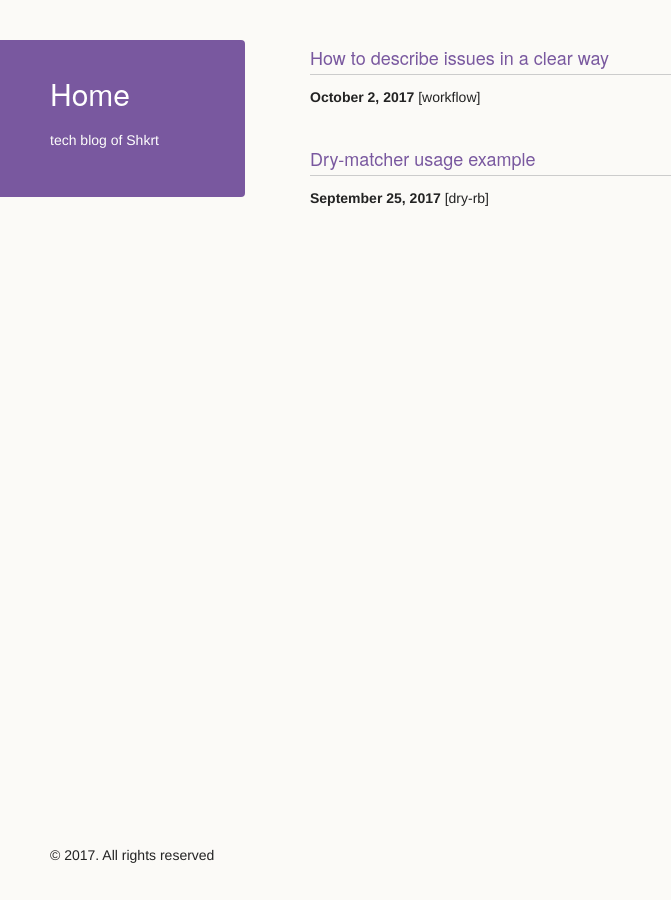
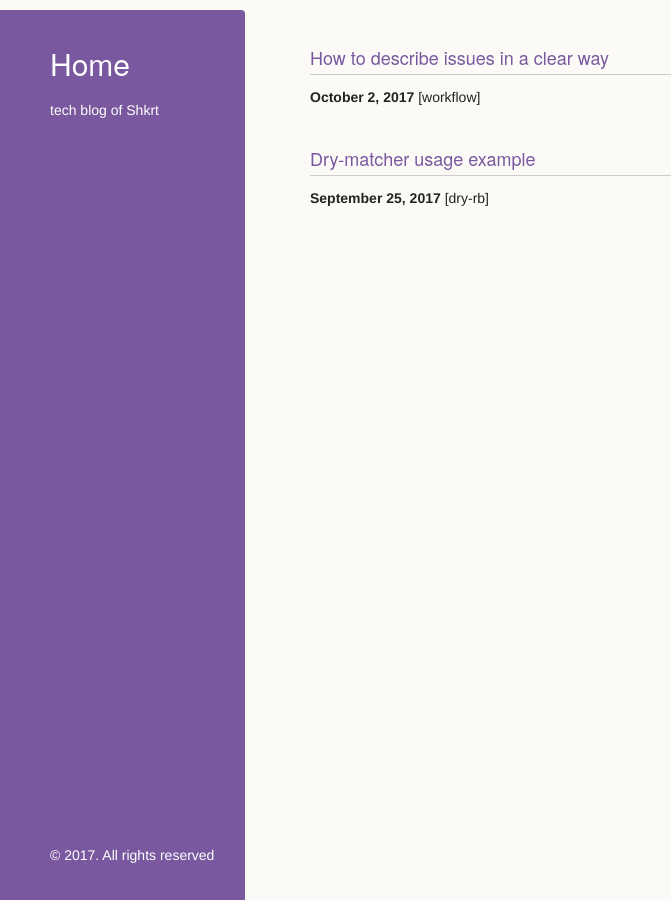
Before and after one commit to shkrt/Shkrt.github.io, a Jekyll site: the page built from index.md, in a window 1280 px wide. Shown: the whole page, without its empty margins (0-671 px from the left). Built offline with Jekyll 4.4.1, drawn with Linux system fonts in a browser that asks for light colours; a script that is not in the unit is left out.

Commit message:
edit default layout

```diff
--- a/assets/css/style.css
+++ b/assets/css/style.css
@@ -363,6 +363,7 @@ header {
   background-color: #79589F;
   color: #FDFDFB;
   width:170px;
+  height: 100%;
   float:left;
   position:fixed;
   -webkit-border-top-right-radius: 4px;
@@ -372,7 +373,7 @@ header {
   border-top-right-radius: 4px;
   border-bottom-right-radius: 4px;
   padding: 34px 25px 22px 50px;
-  margin: 30px 25px 0 0;
+  margin: 0px 25px 0 0;
   -webkit-font-smoothing: antialiased;
 }
 
@@ -479,6 +480,10 @@ footer {
   padding-left: 50px;
 }
 
+footer > p > small {
+  color: #fff;
+}
+
 @media print, screen and (max-width: 960px) {
 
   div.wrapper {
```
